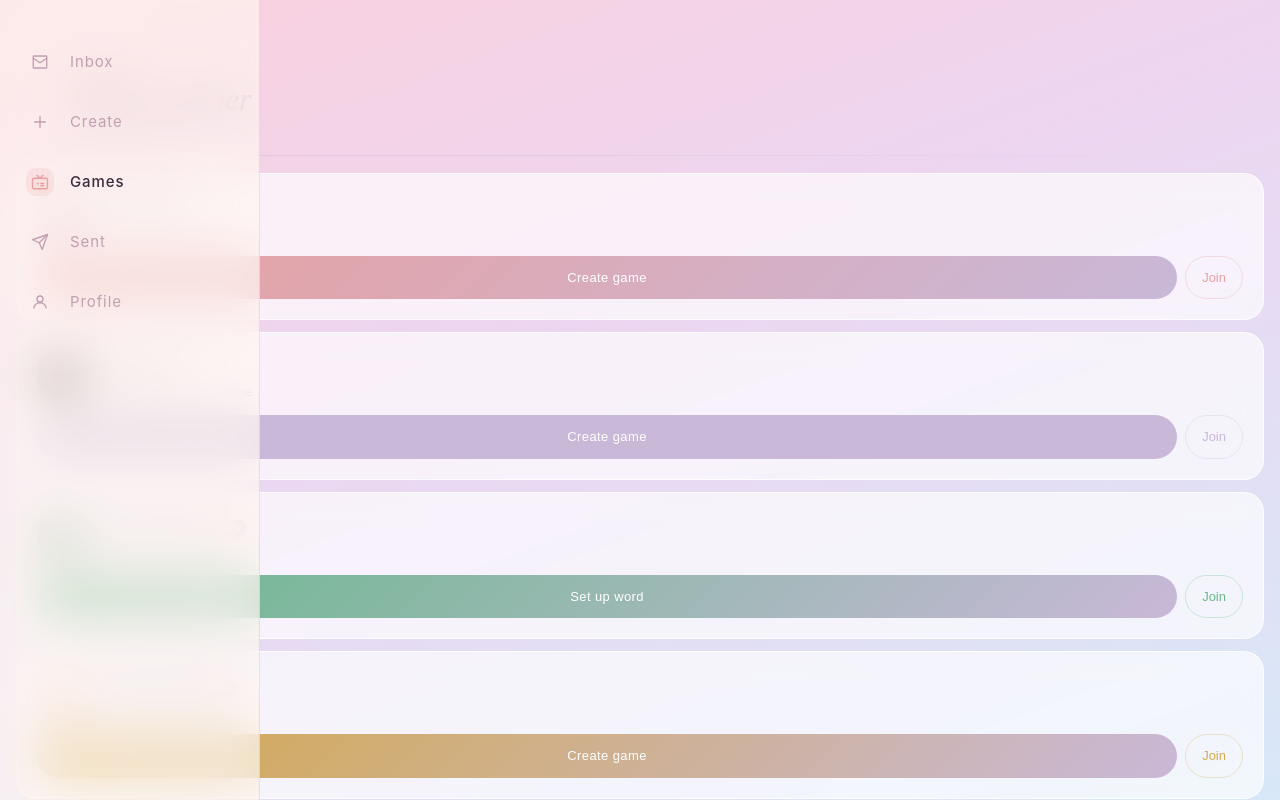
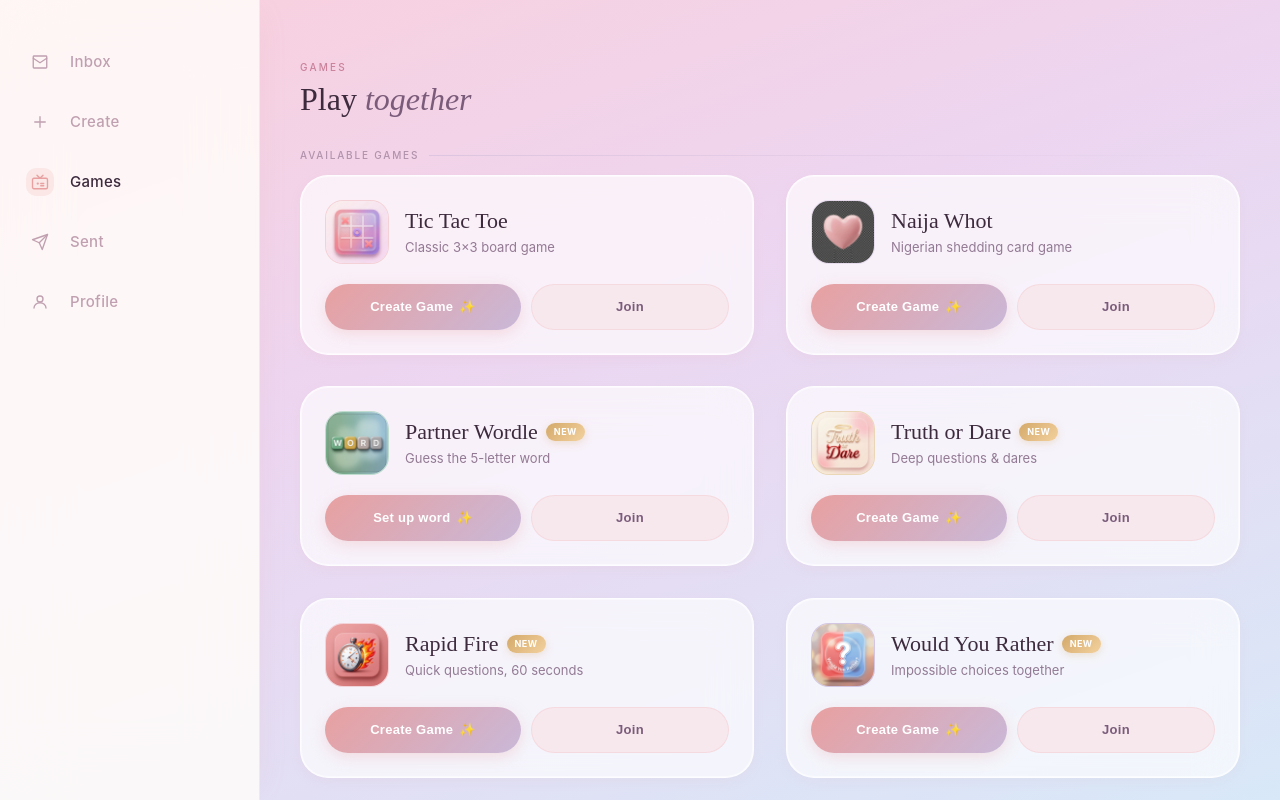
Before and after one commit to TripleAze/habibty, a Next.js app: page /games in a window 1280 px wide. Built offline with nearby package versions, Linux system fonts and the light colour scheme; no server answers; the database is empty; sample sign-in values are in the browser's storage.

Commit message:
feat: fix sidebar to permanent expanded state and add games UI components

```diff
--- a/app/games/page.tsx
+++ b/app/games/page.tsx
@@ -218,37 +218,6 @@ export default function GamesPage() {
 
   return (
     <>
-      <style>{`
-        .game-card {
-          background: rgba(255,255,255,0.65);
-          backdrop-filter: blur(12px);
-          border-radius: 20px;
-          padding: 20px;
-          border: 1px solid rgba(255,255,255,0.8);
-          margin: 0 16px 12px;
-          transition: transform 0.2s;
-        }
-        .game-card:hover { transform: translateY(-2px); }
-        .game-card-header { display: flex; align-items: center; gap: 14px; margin-bottom: 14px; }
-        .game-icon { width: 48px; height: 48px; border-radius: 14px; display: flex; align-items: center; justify-content: center; font-size: 14px; font-weight: 500; flex-shrink: 0; letter-spacing: 0.04em; font-family: 'DM Sans', sans-serif; }
-        .game-name { font-family: 'Cormorant Garamond', serif; font-size: 18px; font-weight: 400; color: #3D2B3D; margin-bottom: 2px; }
-        .game-desc { font-size: 11px; color: rgba(122,92,122,0.6); }
-        .game-btns { display: flex; gap: 8px; }
-        .btn-game-create { flex: 1; padding: 11px; border-radius: 100px; border: none; font-family: 'DM Sans', sans-serif; font-size: 13px; font-weight: 500; cursor: pointer; transition: all 0.2s; letter-spacing: 0.03em; }
-        .btn-game-join { padding: 11px 16px; border-radius: 100px; font-family: 'DM Sans', sans-serif; font-size: 13px; font-weight: 400; cursor: pointer; transition: all 0.2s; background: transparent; white-space: nowrap; }
-        .new-badge { font-size: 9px; font-weight: 600; padding: 2px 6px; border-radius: 100px; background: linear-gradient(135deg,#E8A0A0,#C9B8D8); color: white; margin-left: 6px; }
-
-        .join-panel { margin-top: 12px; padding-top: 12px; border-top: 0.5px solid rgba(201,184,216,0.3); }
-        .join-row { display: flex; gap: 8px; }
-        .join-input { flex: 1; padding: 10px 14px; border-radius: 100px; border: 1.5px solid rgba(232,160,160,0.3); background: rgba(255,255,255,0.7); font-family: 'DM Sans', sans-serif; font-size: 13px; color: #3D2B3D; outline: none; text-transform: uppercase; letter-spacing: 0.08em; transition: border-color 0.2s; }
-        .join-input::placeholder { text-transform: none; letter-spacing: 0; color: rgba(122,92,122,0.4); }
-        .join-input:focus { border-color: #E8A0A0; }
-        .join-confirm { padding: 10px 16px; border-radius: 100px; border: 1.5px solid rgba(232,160,160,0.4); background: transparent; font-size: 13px; color: #B06060; cursor: pointer; font-weight: 500; font-family: 'DM Sans', sans-serif; white-space: nowrap; }
-        .join-confirm:disabled { opacity: 0.5; cursor: not-allowed; }
-        .join-cancel { font-size: 11px; color: rgba(122,92,122,0.5); cursor: pointer; margin-top: 6px; text-align: center; display: block; }
-        .lobby-error { font-size: 12px; color: #c0706a; margin-top: 8px; text-align: center; }
-      `}</style>
-
       <div className="app-container">
         <div className="home-header">
           <div className="home-header-left">
@@ -257,36 +226,39 @@ export default function GamesPage() {
           </div>
         </div>
 
-        <div style={{ margin: '0 16px 10px' }}>
-          <div className="section-label" style={{ padding: '0 4px' }}>Available games</div>
-        </div>
+        <div className="section-label">Available games</div>
 
-        {games.map(g => (
-          <div key={g.type} className="game-card">
+        <div className="games-grid">
+          {games.map((g, i) => (
+            <div
+              key={g.type}
+              className="game-card"
+              style={{ animationDelay: `${i * 0.1}s` }}
+            >
               <div className="game-card-header">
-              <div className="game-icon" style={{ background: g.bg, color: g.color, border: `1px solid ${g.border}`, overflow: 'hidden', padding: 0 }}>
+                <div className="game-icon-wrap" style={{ background: g.bg, border: `1px solid ${g.border}` }}>
                   {g.icon
-                  ? <img src={g.icon} alt={g.name} style={{ width: '100%', height: '100%', objectFit: 'cover', borderRadius: 14 }} />
-                  : g.symbol
+                    ? <img src={g.icon} alt={g.name} />
+                    : <span style={{ color: g.color, fontSize: '20px' }}>{g.symbol || g.name[0]}</span>
                   }
                 </div>
                 <div style={{ flex: 1 }}>
-                <div style={{ display: 'flex', alignItems: 'center' }}>
+                  <div className="game-name-row">
                     <div className="game-name">{g.name}</div>
-                  {g.new && <span className="new-badge">NEW</span>}
+                    {g.new && <span className="new-game-badge">NEW</span>}
                   </div>
                   <div className="game-desc">{g.desc}</div>
                 </div>
               </div>
 
               {activeGame === g.type ? (
-              <div className="join-panel">
+                <div className="join-panel mt-auto">
                   <div className="join-row">
                     <input
                       className="join-input"
                       type="text"
                       maxLength={6}
-                    placeholder="Enter game code"
+                      placeholder="Enter code"
                       value={joinCode}
                       onChange={e => { setJoinCode(e.target.value); setError(''); }}
                       onKeyDown={e => e.key === 'Enter' && handleJoin(g.type)}
@@ -300,18 +272,17 @@ export default function GamesPage() {
                   <span className="join-cancel" onClick={resetGame}>Cancel</span>
                 </div>
               ) : (
-              <div className="game-btns">
+                <div className="game-actions">
                   <button
-                  className="btn-game-create"
-                  style={{ background: `linear-gradient(135deg, ${g.color}, #C9B8D8)`, color: 'white' }}
+                    className="btn-game btn-game-primary"
                     onClick={() => handleCreate(g.type)}
                     disabled={loading}
                   >
-                  {g.type === 'wordle' ? 'Set up word' : 'Create game'}
+                    <span>{g.type === 'wordle' ? 'Set up word' : 'Create Game'}</span>
+                    <span>✨</span>
                   </button>
                   <button
-                  className="btn-game-join"
-                  style={{ border: `1.5px solid ${g.border}`, color: g.color }}
+                    className="btn-game btn-game-secondary"
                     onClick={() => { setActiveGame(g.type); setError(''); }}
                   >
                     Join
@@ -320,6 +291,7 @@ export default function GamesPage() {
               )}
             </div>
           ))}
+        </div>
 
         <BottomNav activeTab="games" />
       </div>
--- a/app/globals.css
+++ b/app/globals.css
@@ -863,14 +863,10 @@ html, body {
 @media (min-width: 1024px) {
   .app-container {
     padding-bottom: 40px;
-    padding-left: 80px; /* Collapsed sidebar width */
-    transition: padding-left 0.3s cubic-bezier(0.4, 0, 0.2, 1);
-    max-width: 1400px;
+    padding-left: 260px; /* Fixed sidebar width */
+    max-width: 1600px;
     margin: 0 auto;
-  }
-
-  .app-container.sidebar-expanded {
-    padding-left: 260px; /* Expanded sidebar width */
+    min-height: 100vh;
   }
 
   /* Desktop Sidebar */
@@ -879,23 +875,19 @@ html, body {
     bottom: 0;
     left: 0;
     right: auto;
-    width: 80px;
+    width: 260px; /* Fixed width */
     height: 100vh;
     flex-direction: column;
     padding: 32px 0;
     border-top: none;
-    border-right: 0.5px solid rgba(232, 160, 160, 0.3);
-    background: rgba(255, 248, 242, 0.65);
-    backdrop-filter: blur(24px);
-    -webkit-backdrop-filter: blur(24px);
-    transition: width 0.3s cubic-bezier(0.4, 0, 0.2, 1);
+    border-right: 1px solid rgba(232, 160, 160, 0.2);
+    background: rgba(255, 253, 250, 0.85); /* Slightly warmer background */
+    backdrop-filter: blur(32px);
+    -webkit-backdrop-filter: blur(32px);
     align-items: flex-start;
     overflow: hidden;
     z-index: 100;
-  }
-
-  .bottom-nav:hover {
-    width: 260px;
+    box-shadow: 10px 0 30px -15px rgba(232, 160, 160, 0.15);
   }
 
   .nav-item {
@@ -913,22 +905,24 @@ html, body {
 
   .nav-label {
     font-size: 15px;
-    opacity: 0;
-    transition: opacity 0.2s;
+    opacity: 1; /* Always visible on desktop */
     white-space: nowrap;
     display: flex;
     align-items: center;
+    font-weight: 500;
+    letter-spacing: 0.02em;
   }
 
-  .bottom-nav:hover .nav-label {
-    opacity: 1;
-    transition-delay: 0.1s;
-  }
-
   .cards-grid {
-    grid-template-columns: repeat(3, 1fr);
+    grid-template-columns: repeat(auto-fill, minmax(280px, 1fr));
     gap: 24px;
     padding: 0 40px 40px;
+    max-width: 1200px;
+    margin: 0 auto;
+  }
+
+  .messages-section {
+    padding: 0;
   }
 
   /* Center forms on desktop */
@@ -958,6 +952,7 @@ html, body {
     padding: 0 40px 12px;
     max-width: 1200px;
     margin: 0 auto;
+    width: 100%;
   }
 
   .tab-bar {
@@ -1503,3 +1498,150 @@ html, body {
   letter-spacing: 0.05em;
   text-transform: uppercase;
 }
+
+/* ─── GAMES UI ────────────────────────────────────────── */
+.games-grid {
+  display: grid;
+  grid-template-columns: repeat(auto-fill, minmax(320px, 1fr));
+  gap: 20px;
+  padding: 0 20px 40px;
+}
+
+@media (min-width: 1024px) {
+  .games-grid {
+    grid-template-columns: repeat(auto-fill, minmax(360px, 1fr));
+    gap: 32px;
+    padding: 0 40px 60px;
+    max-width: 1300px;
+    margin: 0 auto;
+  }
+}
+
+.game-card {
+  background: rgba(255, 255, 255, 0.65);
+  backdrop-filter: blur(20px);
+  -webkit-backdrop-filter: blur(20px);
+  border-radius: 28px;
+  padding: 24px;
+  border: 1px solid rgba(255, 255, 255, 0.8);
+  transition: all 0.4s cubic-bezier(0.34, 1.56, 0.64, 1);
+  display: flex;
+  flex-direction: column;
+  height: 100%;
+  box-shadow:
+    0 4px 12px rgba(232, 160, 160, 0.08),
+    0 0 0 1px rgba(255, 255, 255, 0.5) inset;
+  animation: cardIn 0.6s cubic-bezier(0.16, 1, 0.3, 1) both;
+}
+
+.game-card:hover {
+  transform: translateY(-8px) scale(1.02);
+  background: rgba(255, 255, 255, 0.85);
+  box-shadow:
+    0 20px 40px -12px rgba(232, 160, 160, 0.25),
+    0 0 0 1.5px var(--rose) inset;
+}
+
+.game-card-header {
+  display: flex;
+  align-items: center;
+  gap: 16px;
+  margin-bottom: 20px;
+}
+
+.game-icon-wrap {
+  width: 64px;
+  height: 64px;
+  border-radius: 18px;
+  display: flex;
+  align-items: center;
+  justify-content: center;
+  flex-shrink: 0;
+  overflow: hidden;
+  position: relative;
+}
+
+.game-icon-wrap img {
+  width: 100%;
+  height: 100%;
+  object-fit: cover;
+}
+
+.game-name-row {
+  display: flex;
+  align-items: center;
+  gap: 8px;
+}
+
+.game-name {
+  font-family: 'Cormorant Garamond', serif;
+  font-size: 22px;
+  font-weight: 500;
+  color: var(--ink);
+  line-height: 1.2;
+}
+
+.game-desc {
+  font-size: 13px;
+  color: var(--soft-ink);
+  opacity: 0.8;
+  margin-top: 4px;
+  line-height: 1.4;
+}
+
+.game-actions {
+  margin-top: auto;
+  display: flex;
+  gap: 10px;
+}
+
+.btn-game {
+  flex: 1;
+  padding: 12px 16px;
+  border-radius: 100px;
+  font-family: 'DM Sans', sans-serif;
+  font-size: 13px;
+  font-weight: 600;
+  letter-spacing: 0.02em;
+  cursor: pointer;
+  transition: all 0.3s;
+  border: none;
+  display: flex;
+  align-items: center;
+  justify-content: center;
+  gap: 6px;
+}
+
+.btn-game-primary {
+  background: linear-gradient(135deg, var(--rose), var(--lavender));
+  color: white;
+  box-shadow: 0 4px 15px rgba(232, 160, 160, 0.3);
+}
+
+.btn-game-primary:hover {
+  transform: scale(1.05);
+  box-shadow: 0 6px 20px rgba(232, 160, 160, 0.45);
+}
+
+.btn-game-secondary {
+  background: var(--petal);
+  color: var(--soft-ink);
+  border: 1px solid rgba(232, 160, 160, 0.2);
+}
+
+.btn-game-secondary:hover {
+  background: white;
+  border-color: var(--rose);
+  color: var(--rose);
+}
+
+.new-game-badge {
+  font-size: 9px;
+  font-weight: 700;
+  padding: 2px 8px;
+  border-radius: 100px;
+  background: linear-gradient(135deg, var(--gold), #f3d19e);
+  color: white;
+  letter-spacing: 0.05em;
+  box-shadow: 0 2px 8px rgba(212, 169, 106, 0.3);
+}
--- a/components/BottomNav.tsx
+++ b/components/BottomNav.tsx
@@ -14,7 +14,7 @@ export default function BottomNav({ activeTab }: BottomNavProps) {
         <div className="nav-icon shrink-0">
           <span className="text-xl">🤍</span>
         </div>
-        <span className="font-serif italic text-2xl text-[var(--ink)] opacity-0 group-hover:opacity-100 transition-opacity duration-200 delay-100 whitespace-nowrap">
+        <span className="font-serif italic text-2xl text-[var(--ink)] opacity-0 lg:opacity-100 transition-opacity duration-200 whitespace-nowrap">
           Habibty
         </span>
       </div>
```
Lines whose indentation alone changed are shown as unchanged.
